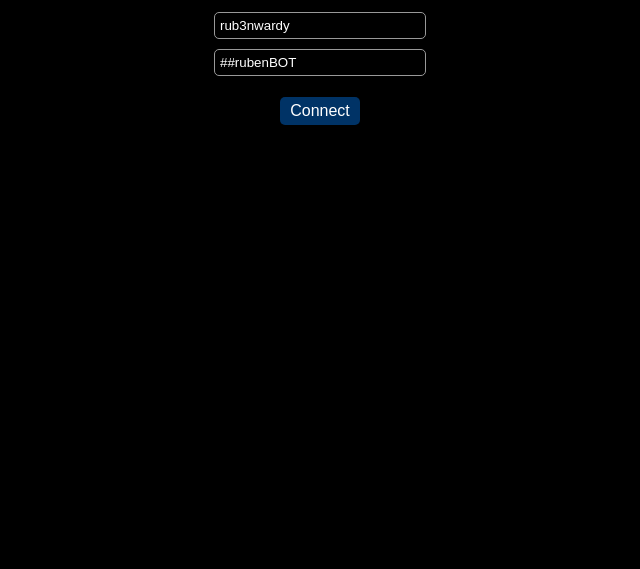
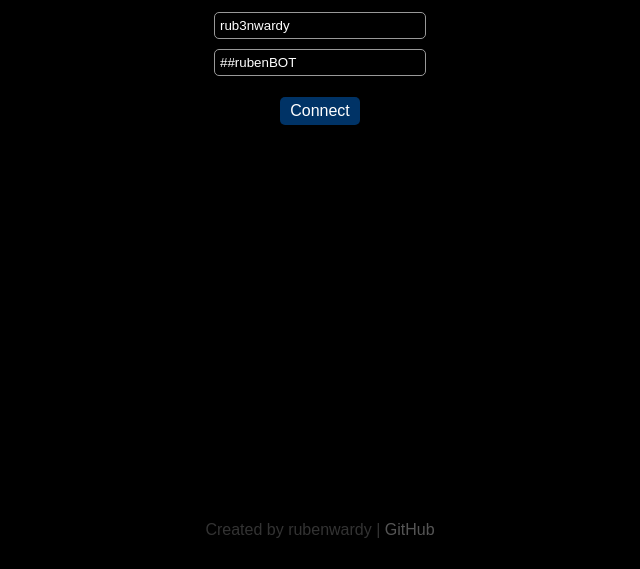
Before and after one commit to rubenwardy/rubenirc, a plain HTML site: page index.html in a window 1280 px wide. Shown: the part 231-800 px from the top of the page, without its empty margins (320-960 px from the left). Drawn offline with Linux system fonts and the light colour scheme.

Commit message:
Add credits to bottom of login screen

```diff
--- a/client.js
+++ b/client.js
@@ -222,6 +222,7 @@ $(function() {
 		$("#chats").show();
 		$("#msgbox").show();
 		$("#login").fadeOut();
+		$("#credit").hide();
 		username = $("#username").val();
 		init();
 		if ($("#tb_channels").val() != "")
--- a/index.html
+++ b/index.html
@@ -29,5 +29,10 @@
 				<a class="button" id="connect">Connect</a>
 			</p>
 		</div>
+		<div id="credit">
+			Created by rubenwardy
+				|
+			<a href="https://github.com/rubenwardy/rubenirc">GitHub</a>
+		</div>
 	</body>
 </html>
--- a/style.css
+++ b/style.css
@@ -135,3 +135,21 @@ html, body {
 #msgbox input {
 	width: 90%;
 }
+
+#credit {
+	position: fixed;
+	left: 0;
+	right: 0;
+	bottom: 30px;
+	color: #333;
+	text-align: center;
+}
+
+#credit a {
+	color: #555;
+	text-decoration: none;
+}
+
+#credit a:hover {
+	color: #aaa;
+}
```
